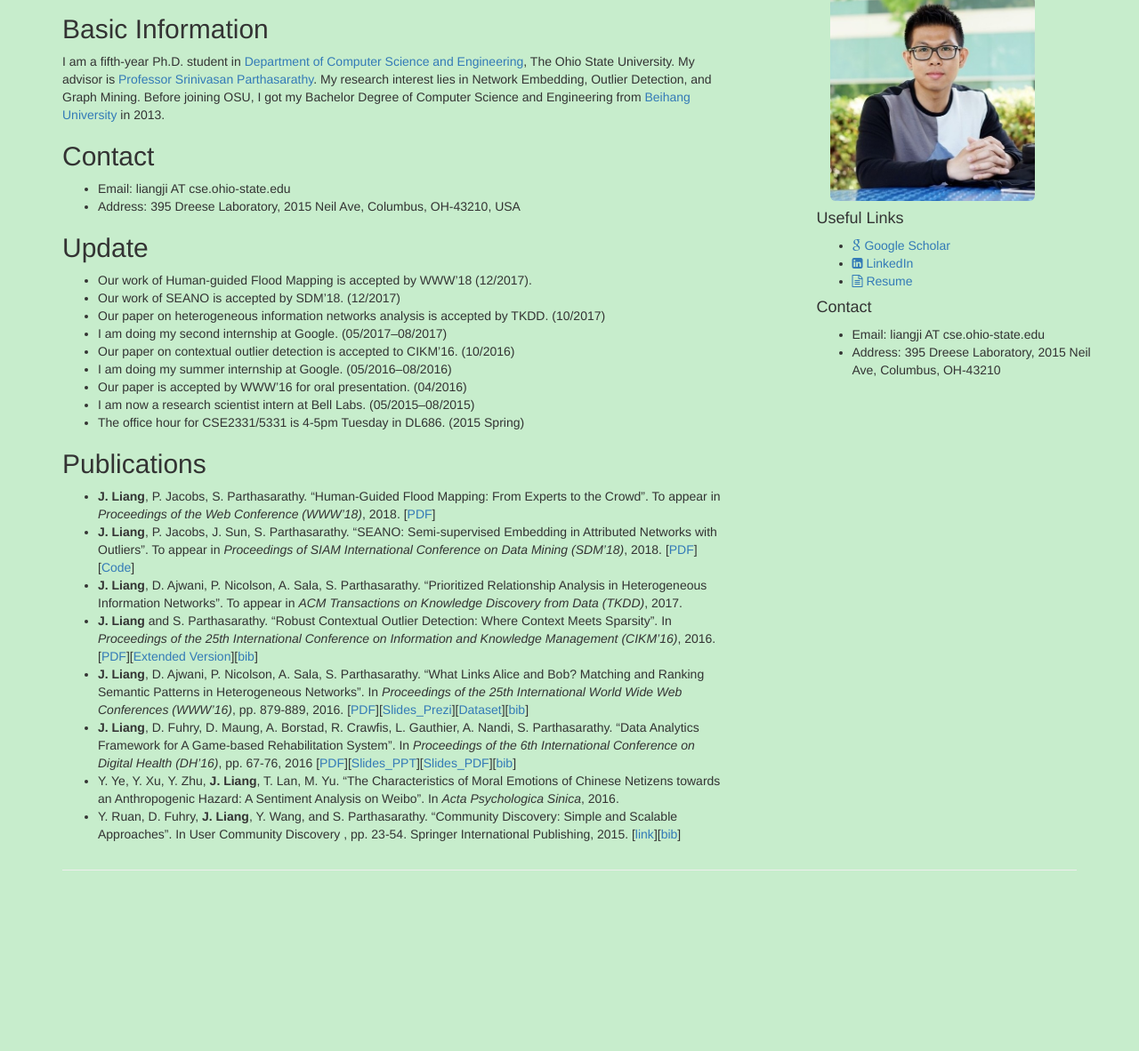
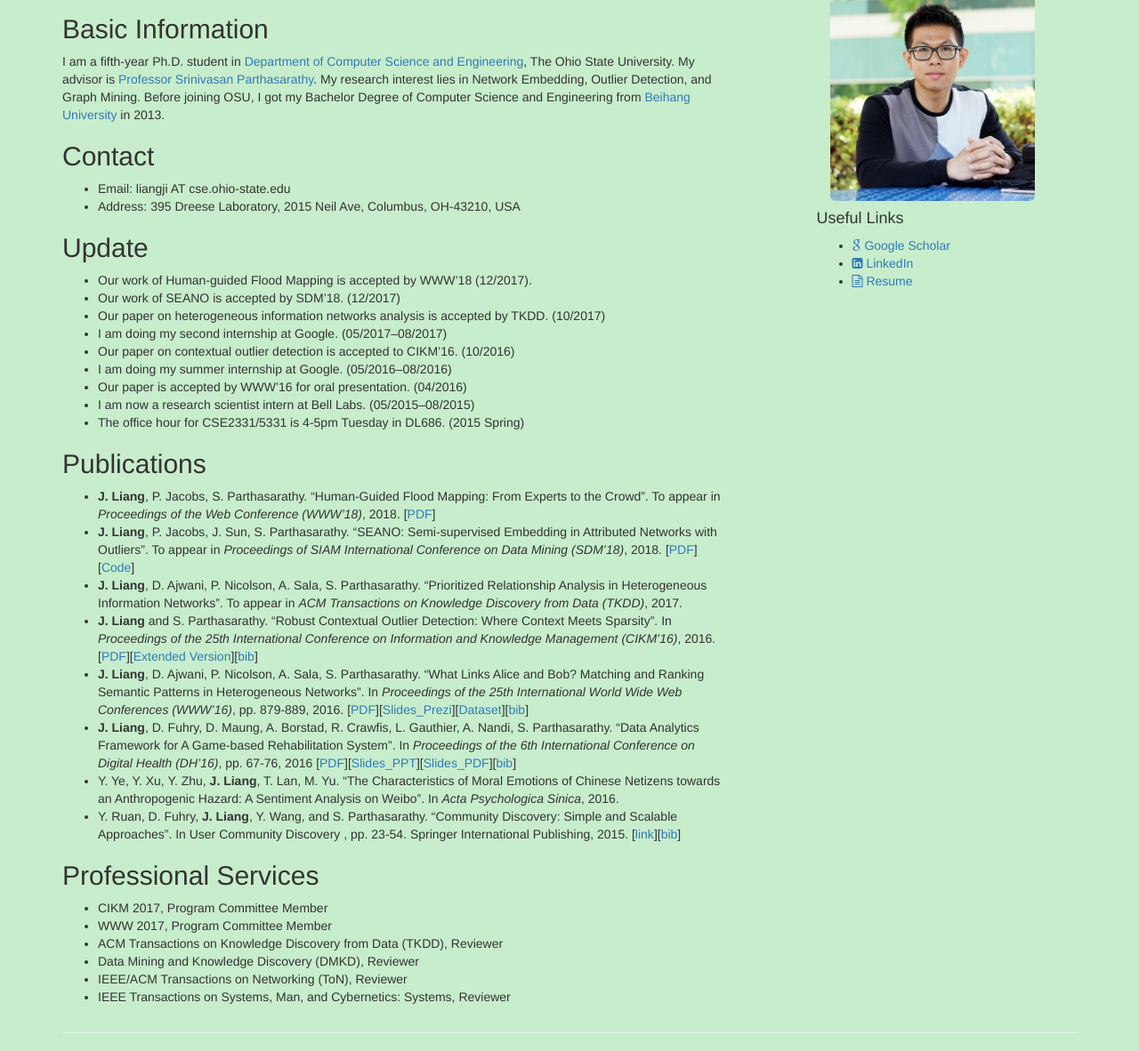
Before and after one commit to BuckeyeDM/BuckeyeDM.github.io, a Jekyll site: the page built from index.md, in a window 1280 px wide, cut to the strip 104-1286 px from the top of the page. Shown: the whole strip at 89% size. Built offline with Jekyll 4.4.1, drawn with Linux system fonts in a browser that asks for light colours; our own code applies the rules of GitHub Pages for plain Markdown files; before the commit the page ends 1103 px from its top, so only the background shows below that.

Commit message:
services

```diff
--- a/_includes/right.html
+++ b/_includes/right.html
@@ -83,9 +83,9 @@
       {% endif %}
     </ul>
 
-    <h4>Contact</h4>
+<!--     <h4>Contact</h4>
     <ul>
       <li> Email: liangji AT cse.ohio-state.edu </li>
       <li> Address: 395 Dreese Laboratory, 2015 Neil Ave, Columbus, OH-43210 </li>
-    </ul>
+    </ul> -->
   </div>
--- a/index.md
+++ b/index.md
@@ -31,3 +31,11 @@ I am a fifth-year Ph.D. student in [Department of Computer Science and Engineeri
 * **J. Liang**, D. Fuhry, D. Maung, A. Borstad, R. Crawfis, L. Gauthier, A. Nandi, S. Parthasarathy. "Data Analytics Framework for A Game-based Rehabilitation System". In *Proceedings of the 6th International Conference on Digital Health (DH'16)*, pp. 67-76, 2016 \[[PDF](publications/DH16_GameSystem.pdf)\]\[[Slides_PPT](publications/DH16_Talk_public.pptx)\]\[[Slides_PDF](publications/DH16_Talk_public.pdf)\]\[[bib](publications/DH16.bib)\]
 * Y. Ye, Y. Xu, Y. Zhu, **J. Liang**, T. Lan, M. Yu. "The Characteristics of Moral Emotions of Chinese Netizens towards an Anthropogenic Hazard: A Sentiment Analysis on Weibo". In *Acta Psychologica Sinica*, 2016.
 * Y. Ruan, D. Fuhry, **J. Liang**, Y. Wang, and S. Parthasarathy. "Community Discovery: Simple and Scalable Approaches". In User Community Discovery , pp. 23-54. Springer International Publishing, 2015. \[[link](https://link.springer.com/chapter/10.1007%2F978-3-319-23835-7_2)\]\[[bib](publications/Chap2015.bib)\]
+
+## Professional Services
+* CIKM 2017, Program Committee Member
+* WWW 2017, Program Committee Member
+* ACM Transactions on Knowledge Discovery from Data (TKDD), Reviewer
+* Data Mining and Knowledge Discovery (DMKD), Reviewer
+* IEEE/ACM Transactions on Networking (ToN), Reviewer
+* IEEE Transactions on Systems, Man, and Cybernetics: Systems, Reviewer
```
